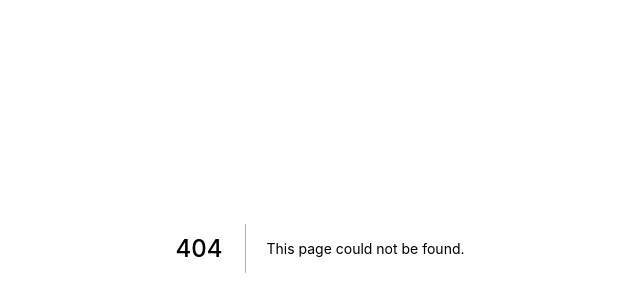
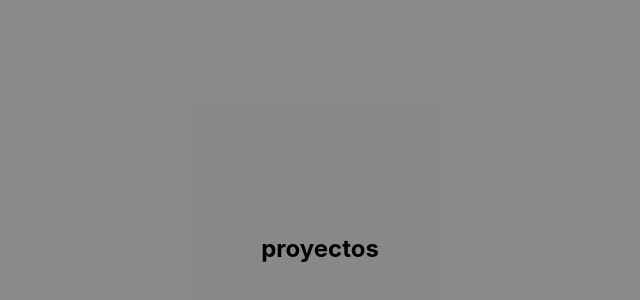
Before and after one commit to andresAgudelo0101/portafolio-andres-agudelo, a Next.js app: page /components/Projects in a window 1280 px wide. Before the commit this address had no page. Shown: the part 152-452 px from the top of the page, without its empty margins (320-960 px from the left). Built offline with nearby package versions, Linux system fonts and the light colour scheme.

Commit message:
creamos la pagina de projects faltan detalles

```diff
--- a/pages/components/About.js
+++ b/pages/components/About.js
@@ -7,7 +7,7 @@ function About(props) {
     <div id="about" className={styles.container}>
       <div>
         <div>
-          <h1 className={styles.h1}>{dataAbout.title}</h1>
+          <h1 className={styles.titulo}>{dataAbout.title}</h1>
         </div>
         <div className={styles.containerGrid}>
           <div>
--- /dev/null
+++ b/pages/components/Projects.js
@@ -0,0 +1,11 @@
+import styles from "../../styles/Projects.module.css";
+
+function Projects() {
+    return (
+        <div id="projects" className={styles.container}>
+            <h2>proyectos</h2>
+        </div>
+    )
+}
+
+export default Projects;
--- a/pages/index.js
+++ b/pages/index.js
@@ -5,6 +5,7 @@ import About from "./components/About";
 import Navbar from "./components/Navbar";
 import Presentation from "./components/Presentation";
 import { useState } from "react";
+import Projects from "./components/Projects";
 
 export default function Home() {
 
@@ -58,6 +59,7 @@ export default function Home() {
       <Navbar setLanguage={changeLanguage} data={language?dataEs:dataEn}/>
       <Presentation />
       <About data={language?dataEs:dataEn}/>
+      <Projects/>
     </div>
   );
 }
--- a/styles/About.module.css
+++ b/styles/About.module.css
@@ -4,7 +4,7 @@
   display: flex;
   justify-content: center;
   align-items: center;
-  font-size: 1.5rem;
+  font-size: 1.4rem;
   background-color: #000000;
   color: #ffffff;
 }
@@ -22,9 +22,11 @@
   gap: 8px;
 }
 
-.h1 {
-  text-align: center;
+.titulo{
+  text-align: left;
   padding: 10px;
+  border-bottom: 1px solid #ffffff;
+  border-radius: 2px;
 }
 
 .subtitulo {
--- /dev/null
+++ b/styles/Projects.module.css
@@ -0,0 +1,7 @@
+.container{
+    background-color: #666565c4;
+    height: 100vh;
+    display:flex;
+    justify-content: center;
+    align-items: center;
+}
--- a/styles/globals.css
+++ b/styles/globals.css
@@ -1,5 +1,6 @@
 html,
 body {
+  background-color: transparent;
   padding: 0;
   margin: 0;
   font-family: -apple-system, BlinkMacSystemFont, Segoe UI, Roboto, Oxygen,
```
